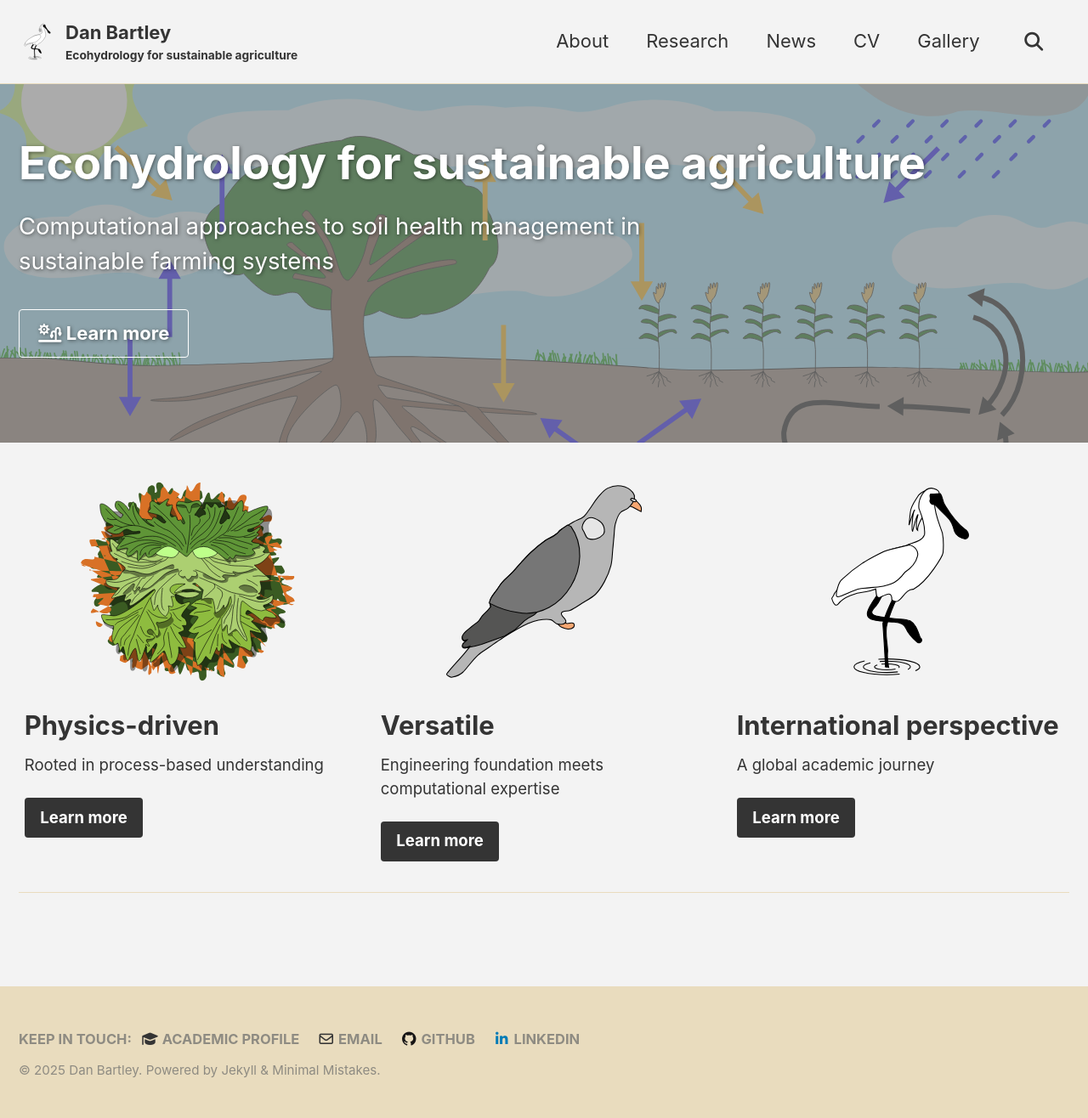
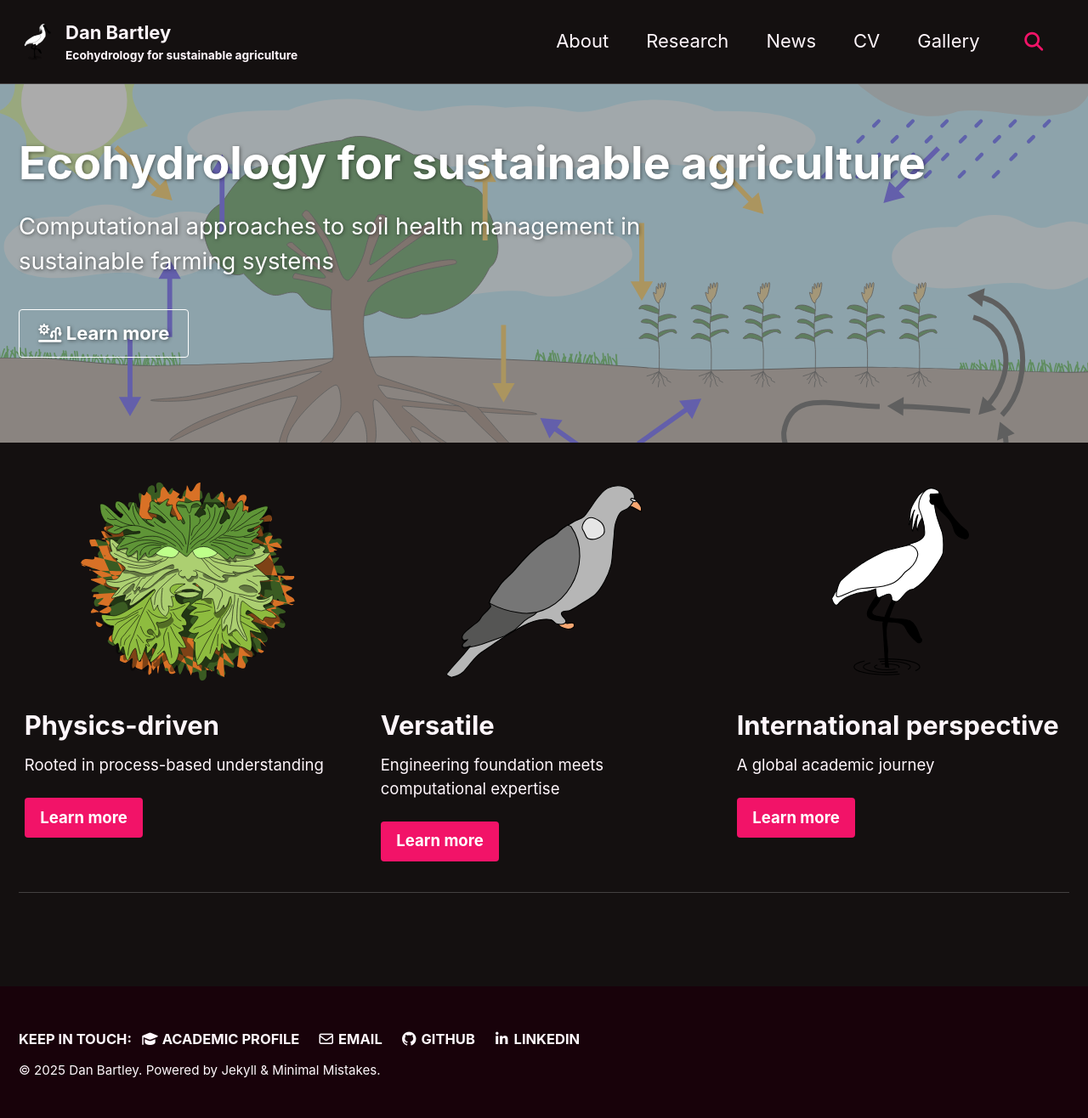
Before and after one commit to dpb-hydro/dpb-hydro.github.io, a Jekyll site: the page built from index.md, in a window 1280 px wide. Shown: the whole page at 85% size. Built offline with Jekyll 4.4.1, drawn with Linux system fonts in a browser that asks for light colours; cached includes are drawn as plain includes.

Commit message:
Changed to neon theme

```diff
--- a/_config.yml
+++ b/_config.yml
@@ -1,5 +1,5 @@
 # Colour scheme (options: "default" "air", "aqua", "contrast", "dark", "dirt", "neon", "mint", "plum", "sunrise")
-minimal_mistakes_skin    : "dirt"
+minimal_mistakes_skin    : "neon"
 
 # Site Settings
 locale                   : "en-GB" # Primary language
```
